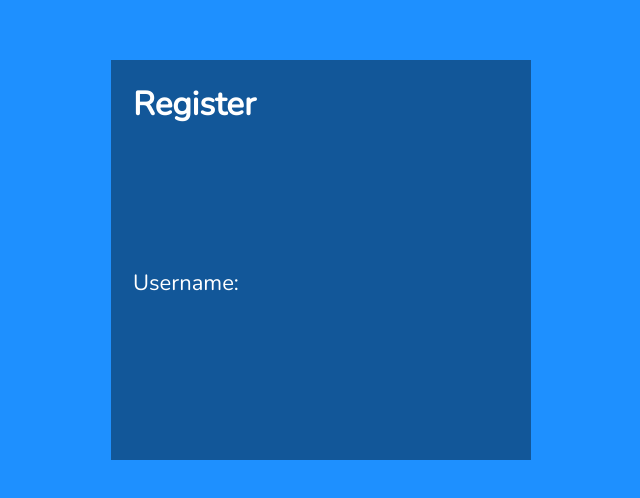
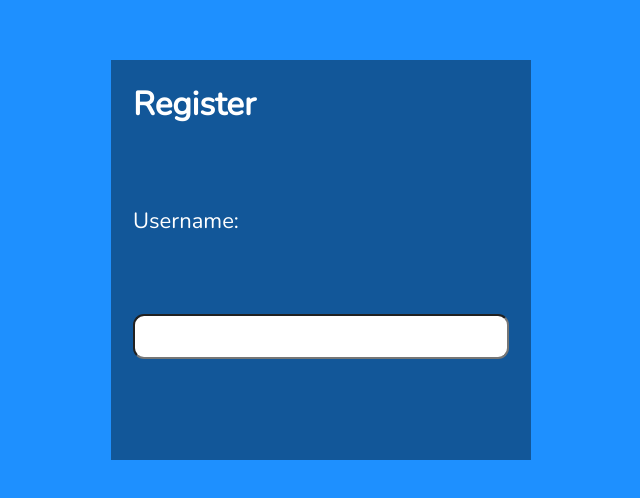
Before and after one commit to MarcinProgramista/notes_frontend, a React (Vite) app: page / in a window 1280 px wide. Shown: the part 140-638 px from the top of the page, without its empty margins (319-959 px from the left). Built offline with nearby package versions, Linux system fonts and the light colour scheme.

Commit message:
Add styled input for user name

```diff
--- a/src/components/Register.jsx
+++ b/src/components/Register.jsx
@@ -49,9 +49,17 @@ const StyledFontAwesomeIconHide = styled(FontAwesomeIcon)`
 
 const StyledFontAwesomeIconInvalid = styled(FontAwesomeIcon)`
   display: ${({ $validName, $user }) => ($validName || !$user ? "none" : "")};
-  color: ${({ $validName, $user }) => ($validName || !$user ? "red" : "")};
+  color: ${({ $validName, $user }) => ($validName || !$user ? "" : "red")};
   margin-left: ${({ $validName, $user }) =>
     $validName || !$user ? "0.25rem" : ""};
+`;
+
+const StyledInput = styled.input`
+  margin-top: 1rem;
+  font-family: "Nunito", sans-serif;
+  font-size: 22px;
+  padding: 0.25rem;
+  border-radius: 0.5rem;
 `;
 
 const USER_REGEX = /^[A-z][A-z0-9-_]{3,23}$/;
@@ -126,6 +134,19 @@ function Register() {
                 $user={user}
               />
             </LabelWrapper>
+            <StyledInput
+              type="text"
+              id="username"
+              ref={userRef}
+              autoComplete="off"
+              onChange={(e) => setUser(e.target.value)}
+              value={user}
+              required
+              aria-invalid={validName ? "false" : "true"}
+              aria-describedby="uidnote"
+              onFocus={() => setUserFocus(true)}
+              onBlur={() => setUserFocus(false)}
+            />
           </FormWrapper>
         </SectionWrapper>
       )}
```
